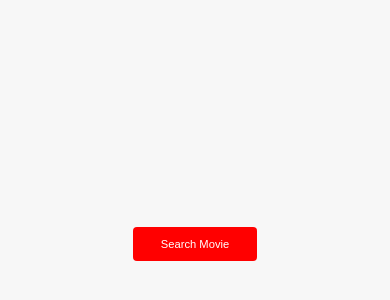
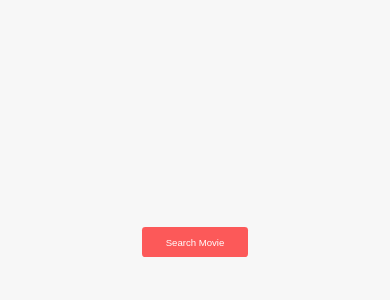
Before and after one commit to gcepinska/MovieSearcher, a plain HTML site: page index.html in a window 390 px wide. Shown: the part 192-492 px from the top of the page. Drawn offline with Linux system fonts and the light colour scheme.

Commit message:
nowe zmiany

```diff
--- a/queries.css
+++ b/queries.css
@@ -33,6 +33,6 @@
 
 @media (max-width: 31em) {
   html {
-    font-size: 35%;
+    font-size: 30%;
   }
 }
--- a/style.css
+++ b/style.css
@@ -7,6 +7,7 @@
 html {
   font-size: 62.5%;
   box-sizing: border-box;
+  overflow-x: hidden;
 }
 
 body {
@@ -86,7 +87,7 @@ body {
   padding: 2rem 5rem;
   border-radius: 0.7rem;
   color: white;
-  background-color: red;
+  background-color: rgba(255, 0, 0, 0.64);
   cursor: pointer;
   margin-top: 5rem;
 }
```
